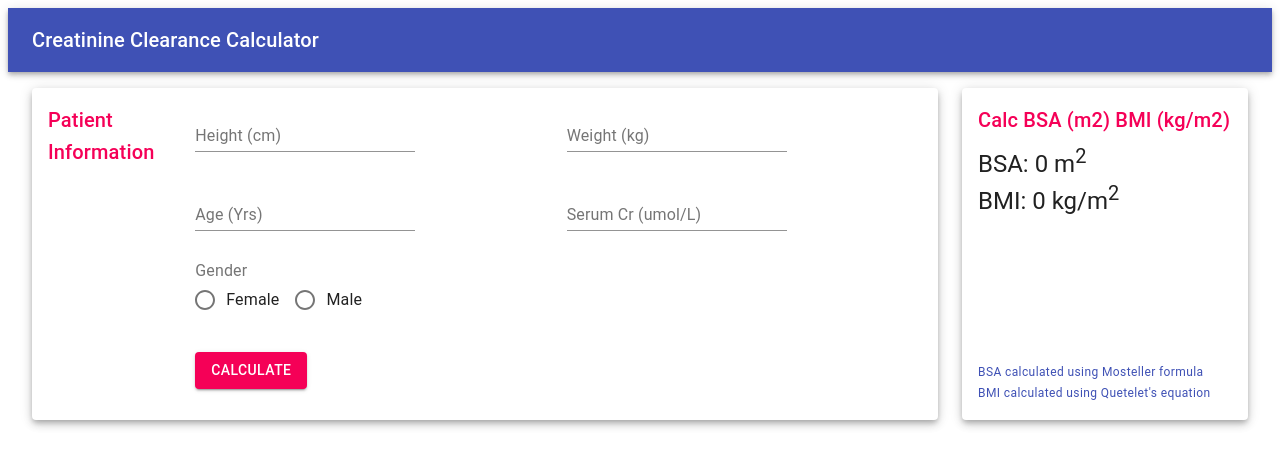
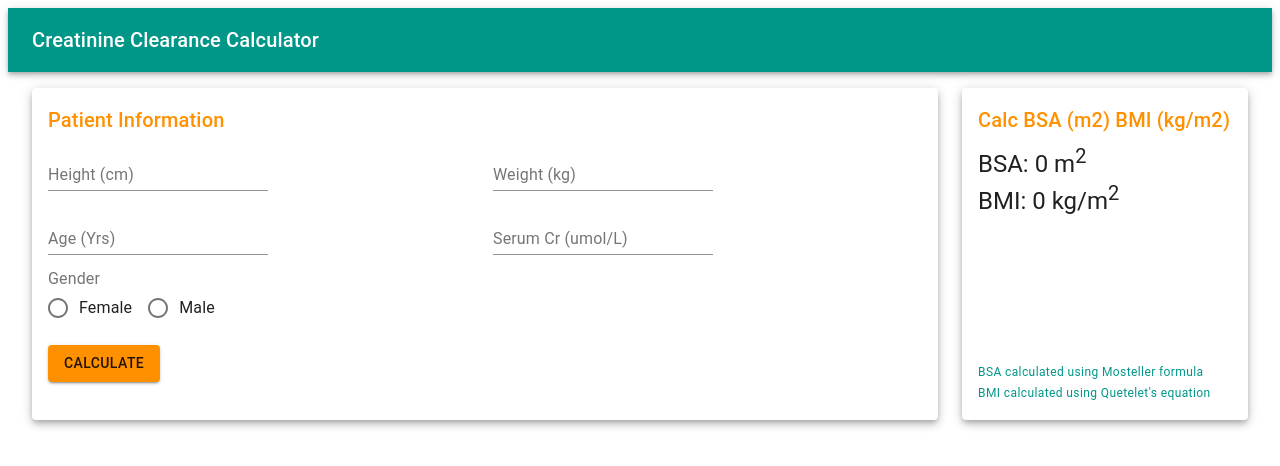
Before and after one commit to cricard7/CrClCalc, a React (Create React App) app: page / in a window 1280 px wide. Shown: the top 466 px of the page. Built offline with nearby package versions, Linux system fonts and the light colour scheme.

Commit message:
add theme. Update flex on patient info

```diff
--- a/src/App.js
+++ b/src/App.js
@@ -11,36 +11,57 @@ import Paper from "@material-ui/core/Paper";
 import Grid from "@material-ui/core/Grid";
 
 import { makeStyles } from "@material-ui/core";
+import { createTheme, ThemeProvider } from "@material-ui/core";
+import { teal, orange } from '@material-ui/core/colors';
 
-import { calcBSA, calcBMI, calcIBWDevine, calcCrClIBW, calcCrClABW, calcAdjBW, calcAdjCrCl } from "./calculations.js"
+import {
+  calcBSA,
+  calcBMI,
+  calcIBWDevine,
+  calcCrClIBW,
+  calcCrClABW,
+  calcAdjBW,
+  calcAdjCrCl,
+} from "./calculations.js";
 
 const useStyles = makeStyles((theme) => ({
   paperStyle: {
     padding: theme.spacing(2),
     height: 300,
-    display: 'flex',
-    overflow: 'auto'
-
+    display: "flex",
+    overflow: "auto",
+  },
+  patientInfoStyle: {
+    padding: theme.spacing(2),
+    height: 300,
+    overflow: "auto",
   },
   containerStyle: {
-    marginTop: theme.spacing(2)
-  }
+    marginTop: theme.spacing(2),
+  },
 }));
+
+const theme = createTheme({
+  palette: {
+    primary: teal,
+    secondary: orange,
+  },
+});
 
 function App() {
   const classes = useStyles();
 
-  const [BMI, setBMI] = useState(0)
-  const [BSA, setBSA] = useState(0)
+  const [BMI, setBMI] = useState(0);
+  const [BSA, setBSA] = useState(0);
 
   const calculateHandler = (data) => {
     console.log(data);
 
     //Calculate BSA m2
-    setBSA(calcBSA({ PtHeight: data.PtHeight, PtWeight: data.PtWeight }))
+    setBSA(calcBSA({ PtHeight: data.PtHeight, PtWeight: data.PtWeight }));
 
     //Calculate BMI kg/m2
-    setBMI(calcBMI({ PtHeight: data.PtHeight, PtWeight: data.PtWeight }))
+    setBMI(calcBMI({ PtHeight: data.PtHeight, PtWeight: data.PtWeight }));
 
     //Calculate IBW (Devine) kg
     console.log(
@@ -90,17 +111,20 @@ function App() {
   };
 
   return (
+    <ThemeProvider theme={theme}>
       <div className="App">
         <AppBar position="static" color="primary">
           <Toolbar>
-          <Typography variant="h6">Creatinine Clearance Calculator</Typography>
+            <Typography variant="h6">
+              Creatinine Clearance Calculator
+            </Typography>
           </Toolbar>
         </AppBar>
 
         <Container fixed className={classes.containerStyle}>
           <Grid container spacing={3}>
             <Grid item xs={12} md={8} lg={9}>
-            <Paper elevation={5} className={classes.paperStyle}>
+              <Paper elevation={5} className={classes.patientInfoStyle}>
                 <InputsCard onCalculate={calculateHandler} />
               </Paper>
             </Grid>
@@ -112,6 +136,7 @@ function App() {
           </Grid>
         </Container>
       </div>
+    </ThemeProvider>
   );
 }
 
```
Lines whose indentation alone changed are shown as unchanged.
